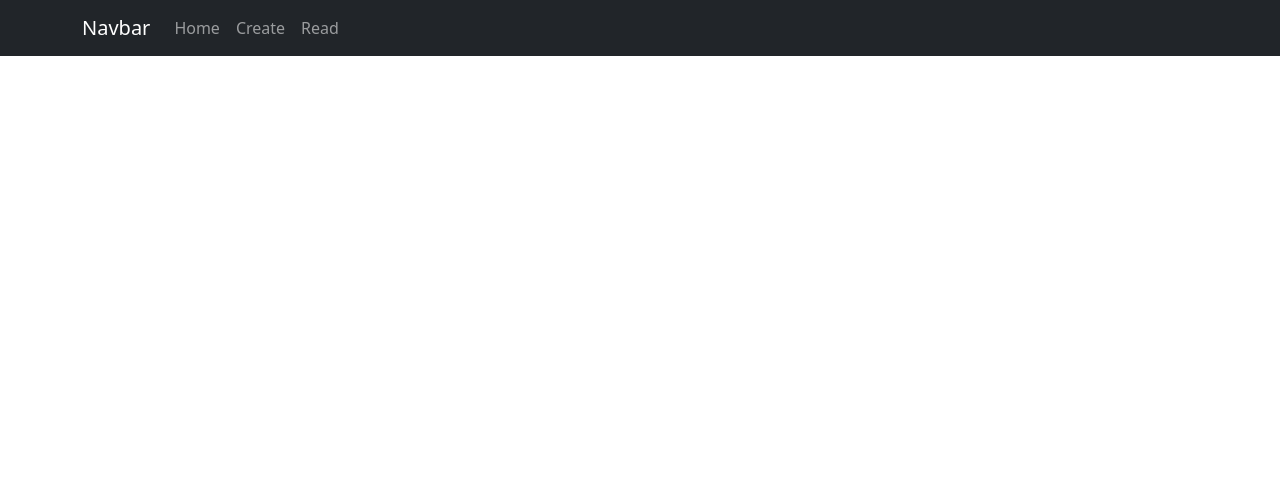
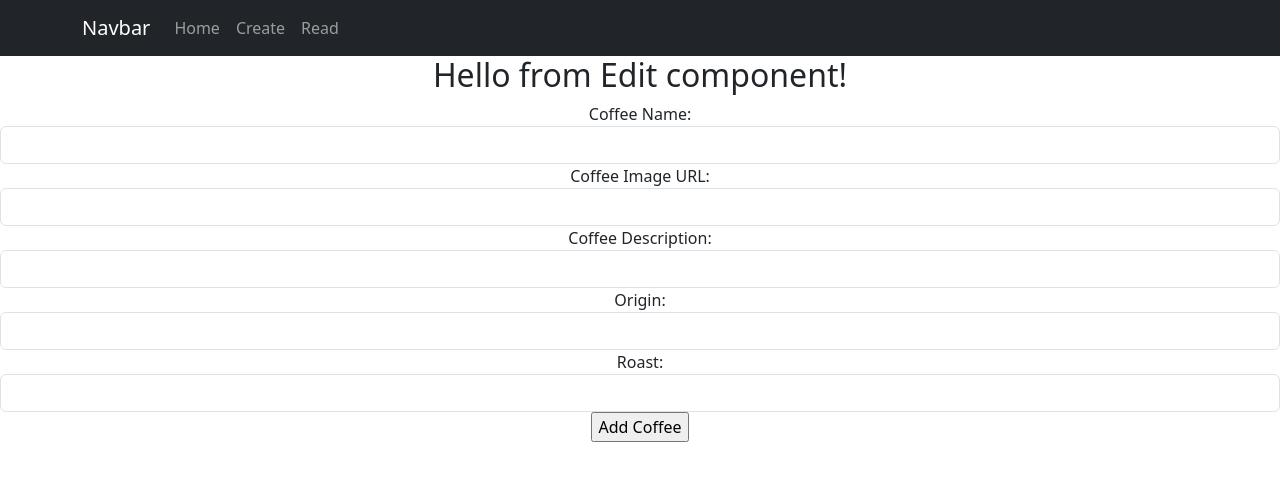
Before and after one commit to sophieboyle1/coffee-app, a React (Create React App) app: page /edit/1 in a window 1280 px wide. Shown: the top 480 px of the page. Built offline with nearby package versions, Linux system fonts and the light colour scheme; no server answers.

Commit message:
added edit functionality for coffee items

```diff
--- a/src/App.js
+++ b/src/App.js
@@ -9,6 +9,7 @@ import Navbar from 'react-bootstrap/Navbar';
 import {BrowserRouter, Routes, Route} from 'react-router-dom';
 import Create from './components/create';
 import Read from './components/read';
+import Edit from './components/edit';
 
 function App() {
   return (
@@ -28,6 +29,7 @@ function App() {
         <Route path='/' element={<Content></Content>}></Route>
         <Route path='/read' element={<Read></Read>}></Route>
         <Route path='/create' element={<Create></Create>}></Route>
+        <Route path='/edit/:id' element={<Edit></Edit>}></Route>
       </Routes>
       {/* <Header></Header>
       <Content></Content>
--- a/src/components/coffeeItems.js
+++ b/src/components/coffeeItems.js
@@ -1,4 +1,5 @@
 import Card from 'react-bootstrap/Card';
+import { Link } from 'react-router-dom';
 
 function CoffeeItems(props) {
     // Destructure props for cleaner access to the coffee object's properties
@@ -18,6 +19,7 @@ function CoffeeItems(props) {
                         </footer>
                     </blockquote>
                 </Card.Body>
+                <Link to={'/edit/'+props.myCoffee._id} className='btn btn-primary'>Edit</Link>
             </Card>
         </div>
     );
--- /dev/null
+++ b/src/components/edit.js
@@ -0,0 +1,109 @@
+import { useParams, useNavigate } from "react-router-dom";
+import { useEffect, useState } from "react";
+import axios from "axios";
+
+export default function Edit() {
+    let { id } = useParams();
+
+    const [name, setName] = useState('');
+    const [imageUrl, setImageUrl] = useState('');
+    const [description, setDescription] = useState('');
+    const [origin, setOrigin] = useState('');
+    const [roast, setRoast] = useState('');
+
+    const navigate = useNavigate();
+
+    useEffect(
+        () => {
+
+            axios.get('http://localhost:4000/api/coffee/' + id)
+                .then((response) => {
+                    setName(response.data.name);
+                    setImageUrl(response.data.imageUrl);
+                    setDescription(response.data.description);
+                    setOrigin(response.data.origin);
+                    setRoast(response.data.roast);
+                })
+                .catch(
+                    (error) => {
+                        console.log(error);
+                    }
+                );
+        }, []
+    );
+
+    const handleSubmit = (e) => {
+        e.preventDefault();
+
+        const coffee = {
+            name: name,
+            imageUrl: imageUrl,
+            description: description,
+            origin: origin,
+            roast: roast
+        }
+
+        axios.put('http://localhost:4000/api/coffee/' + id, coffee)
+            .then((res) => {
+                navigate('/read');
+            })
+            .catch(
+                (error) => {
+                    console.log(error)
+                });
+    }
+    return (
+        <div>
+            <h2>Hello from Edit component!</h2>
+            <form onSubmit={handleSubmit}>
+                <div className="form-group">
+                    <label>Coffee Name: </label>
+                    <input
+                        type="text"
+                        className="form-control"
+                        value={name}
+                        onChange={(e) => { setName(e.target.value) }}
+                    />
+                </div>
+                <div className="form-group">
+                    <label>Coffee Image URL: </label>
+                    <input
+                        type="text"
+                        className="form-control"
+                        value={imageUrl}
+                        onChange={(e) => { setImageUrl(e.target.value) }}
+                    />
+                </div>
+                <div className="form-group">
+                    <label>Coffee Description: </label>
+                    <input
+                        type="text"
+                        className="form-control"
+                        value={description}
+                        onChange={(e) => { setDescription(e.target.value) }}
+                    />
+                </div>
+                <div className="form-group">
+                    <label>Origin:</label>
+                    <input
+                        type="text"
+                        className="form-control"
+                        value={origin}
+                        onChange={(e) => { setOrigin(e.target.value) }}
+                    />
+                </div>
+                <div className="form-group">
+                    <label>Roast:</label>
+                    <input
+                        type="text"
+                        className="form-control"
+                        value={roast}
+                        onChange={(e) => { setRoast(e.target.value) }}
+                    />
+                </div>
+                <input type="submit" value="Add Coffee"></input>
+            </form>
+
+        </div>
+    );
+}
```
Also changed, not shown: 1 other file (tests, documents, lock files or other folders).
